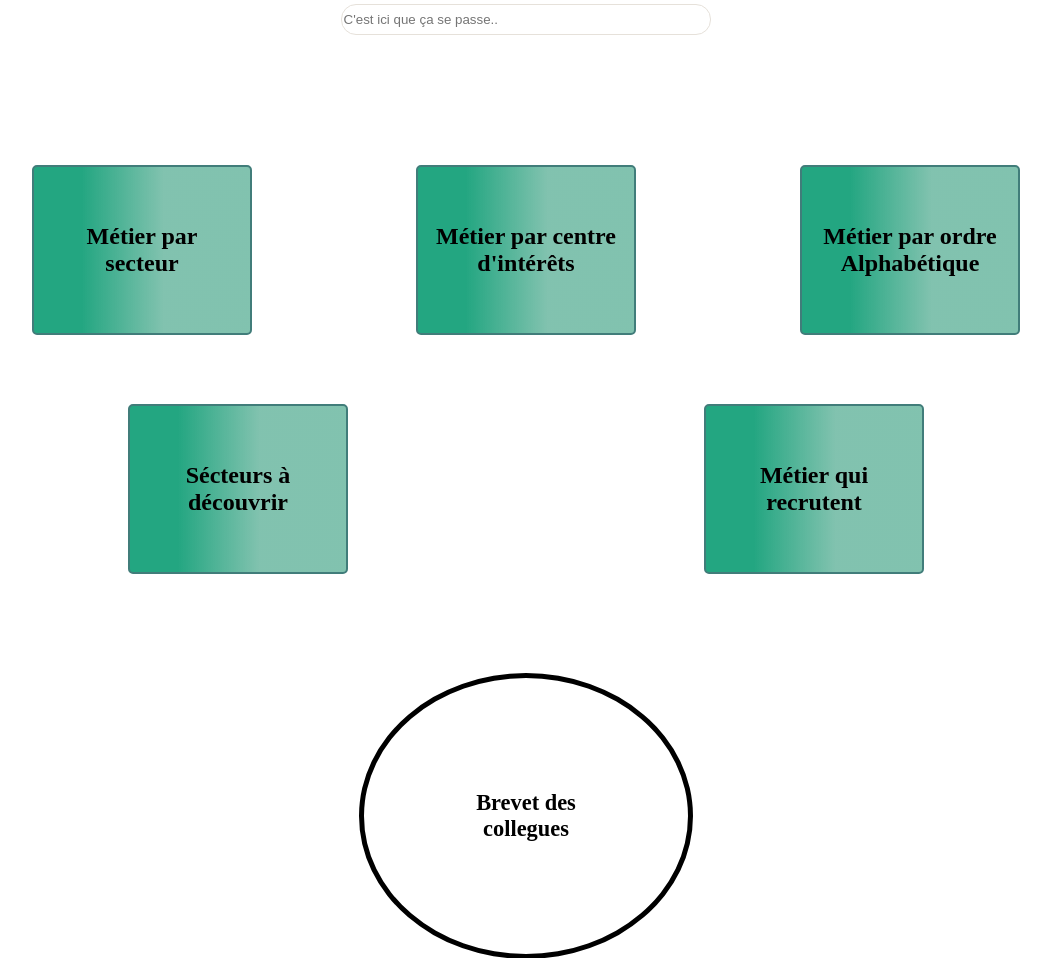
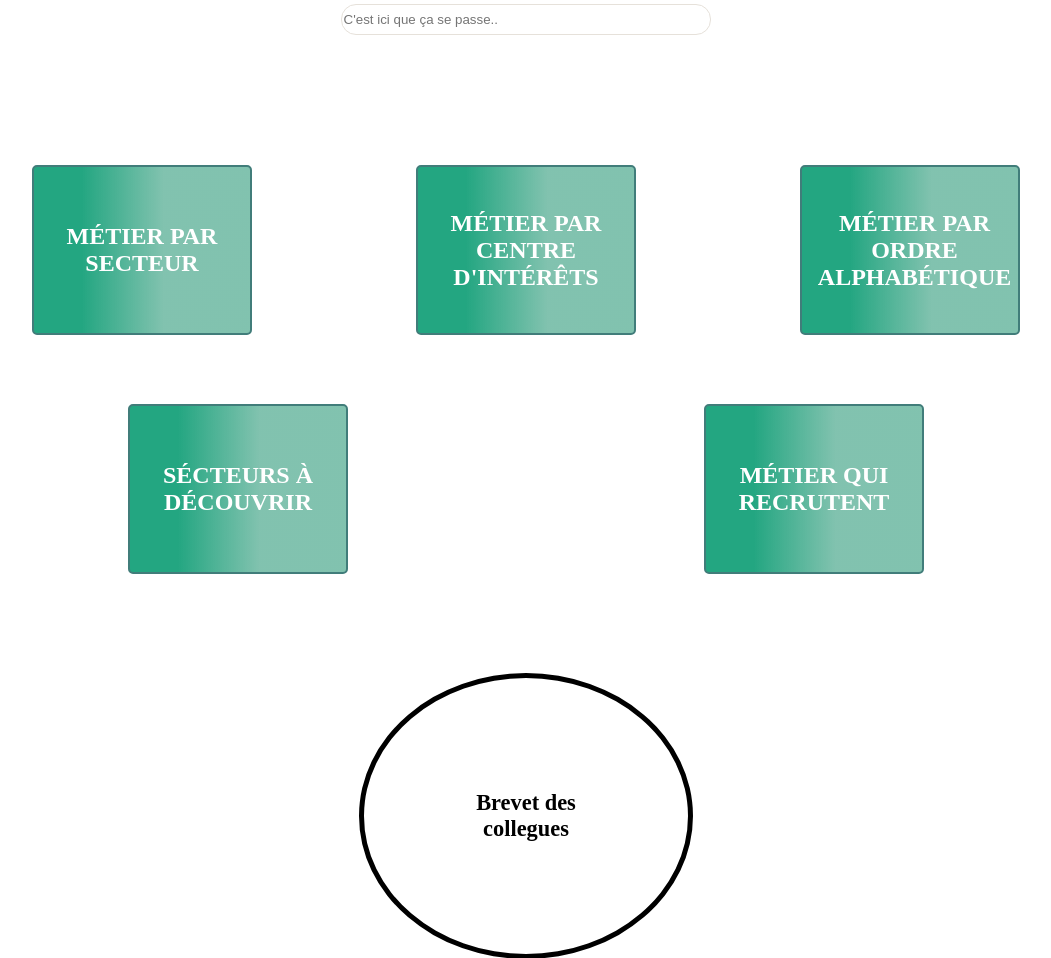
Before and after one commit to AntoninLmp/ProjetTransverse_TrouveTonSalaire, a Django app: page /orientation/ in a window 1280 px wide. Shown: the part 215-1173 px from the top of the page, without its empty margins (114-1165 px from the left). Run offline with Django 4.2, Linux system fonts and the light colour scheme.

Commit message:
Update orientation.css

```diff
--- a/src/Orientation/static/css/orientation.css
+++ b/src/Orientation/static/css/orientation.css
@@ -88,6 +88,9 @@
     height: 150px;
     background: rgb(35, 166, 129);
     background: linear-gradient(90deg, rgba(35, 166, 129, 1) 22%, rgba(21, 142, 106, 0.5382528011204482) 60%);
+    text-transform: uppercase;
+    font-family: 'Times New Roman', Times, serif;
+    color: white;
 }
 
 .cadre_ h1 {
```
